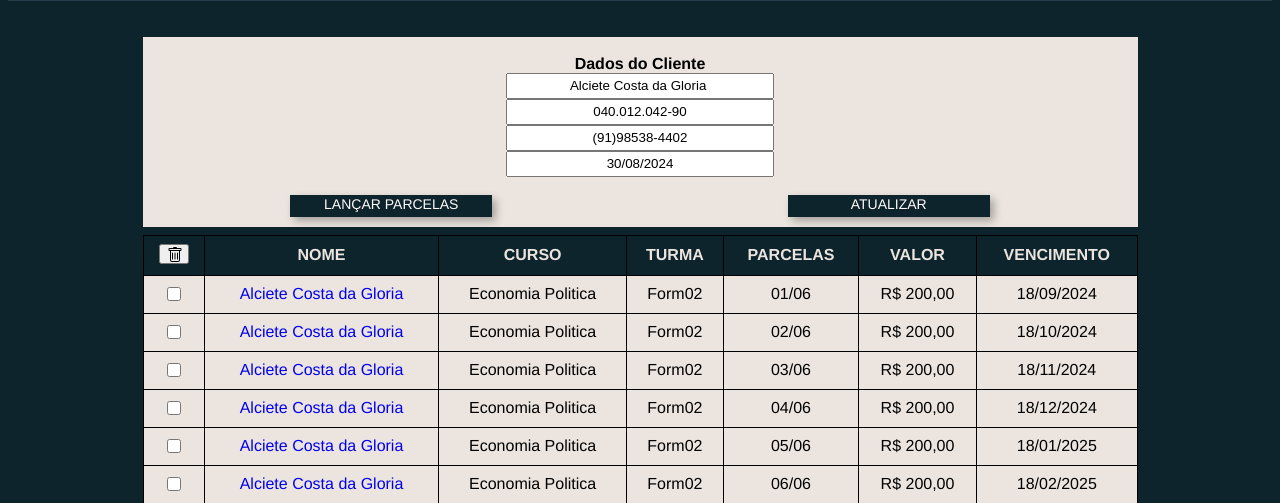
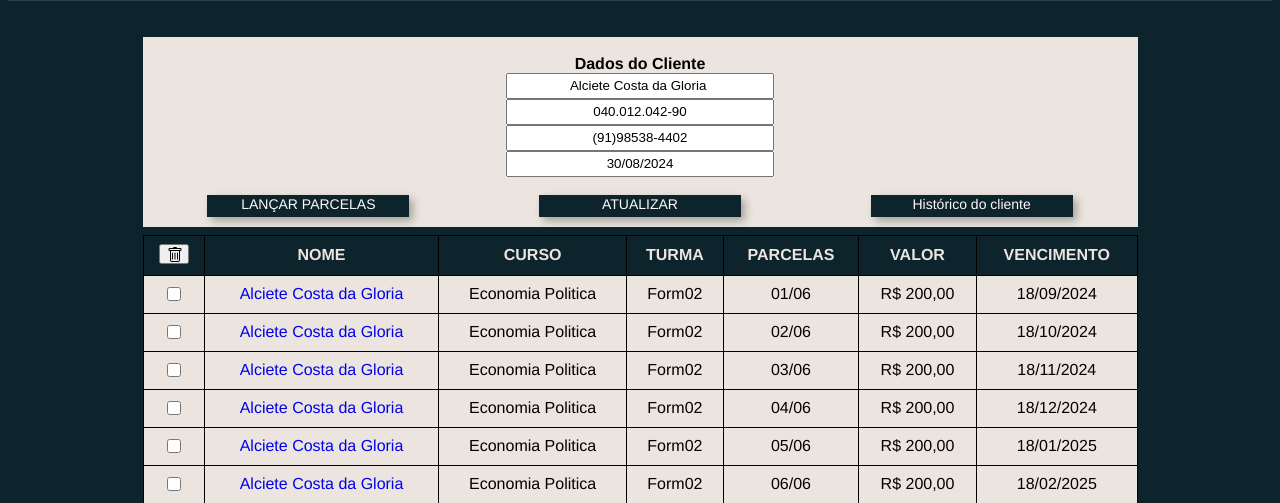
Before and after one commit to Lu4nL1ma/Project_App_Fin, a Django app: page /34/ in a window 1280 px wide. Shown: the part 254-757 px from the top of the page. Run offline with Django 5.2, Linux system fonts and the light colour scheme; data comes from the database, SQL or seed files in the repository.

Commit message:
changes_bt

```diff
--- a/fin_tech/financas_online/Templates/customer.html
+++ b/fin_tech/financas_online/Templates/customer.html
@@ -44,7 +44,7 @@
                     <tr> <input class="pesquisa_three" type="text" id="telefone" name="tel_cli" value="{{c.telefone}}" required> </tr> <br>
                     <tr> <input class="pesquisa_three" type="text" id="nascimento" name="nsc_cli" value="{{c.nascimento|date:'d/m/Y'}}" required> </tr> <br><br>
                       <div class="alinhar_buttom">
-                        <tr> <a class="butoso" href="{% url "form" c.id %}"> LANÇAR PARCELAS</a> <a class="butoso" href="{% url "form" c.id %}"> ATUALIZAR </a> </tr>
+                        <tr> <a class="butoso" href="{% url "form" c.id %}"> LANÇAR PARCELAS</a> <a class="butoso" href="{% url "form" c.id %}"> ATUALIZAR </a> <a class="butoso" href="{% url "form" c.id %}"> Histórico do cliente </a> </tr>
                       </div>
                     <br>
 
```
